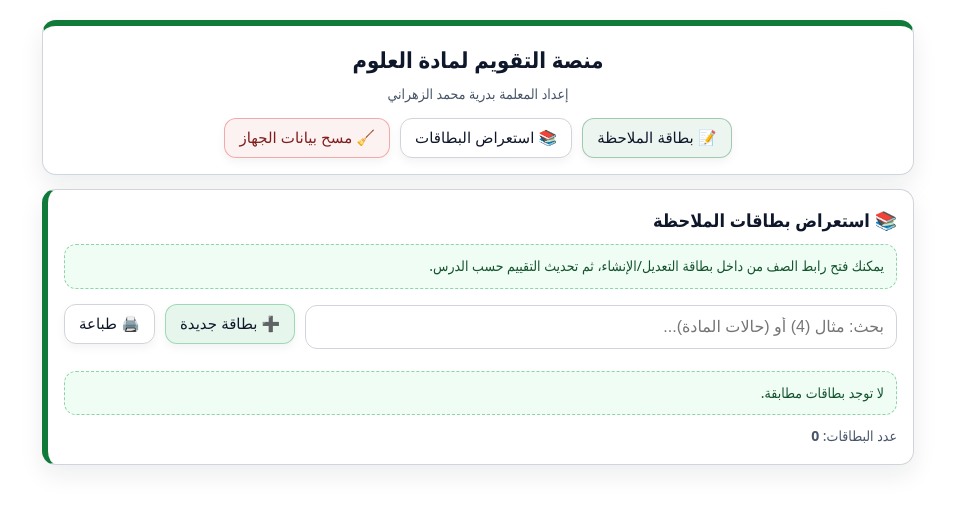
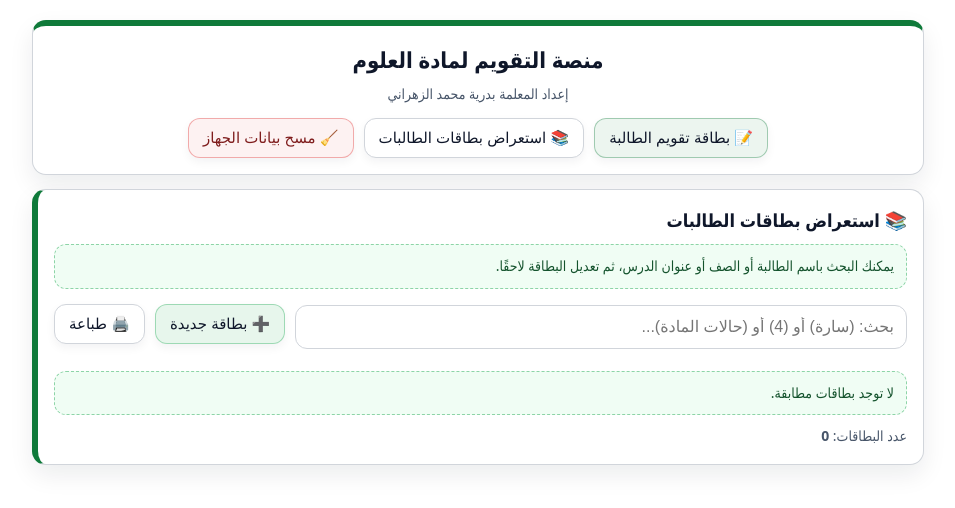
Before and after one commit to bazhrani1212-bit/47-, a plain HTML site: page index.html in a window 1280 px wide. Both pictures are taken after a click on the button "📚 استعراض البطاقات". Shown: the whole page, without its empty margins (162-1117 px from the left). Drawn offline with Linux system fonts and the light colour scheme.

Commit message:
Update index.html

```diff
--- a/index.html
+++ b/index.html
@@ -9,25 +9,34 @@
       --bg:#ffffff; --text:#0f172a; --muted:#475569;
       --border:#d1d5db; --green:#0f7a3a; --green2:#16a34a;
       --soft:#f8fafc; --shadow: 0 10px 24px rgba(15,23,42,.08);
-      --radius:14px; --max: 900px;
+      --radius:14px; --max: 920px;
     }
     *{box-sizing:border-box}
-    body{margin:0;background:var(--bg);color:var(--text);
+    body{
+      margin:0;background:var(--bg);color:var(--text);
       font-family:system-ui,-apple-system,"Segoe UI",Tahoma,Arial,sans-serif;
-      font-size:18px;line-height:1.6}
+      font-size:18px;line-height:1.6;
+    }
     .page{max-width:var(--max);margin:0 auto;padding:20px 14px 40px}
     .header{
-      border:1px solid var(--border);border-top:6px solid var(--green);
-      border-radius:var(--radius);background:#fff;box-shadow:var(--shadow);
-      padding:16px;text-align:center
+      border:1px solid var(--border);
+      border-top:6px solid var(--green);
+      border-radius:var(--radius);
+      background:#fff;
+      box-shadow:var(--shadow);
+      padding:16px;
+      text-align:center;
     }
     .header h1{margin:0;font-size:22px}
     .header .sub{margin:6px 0 0;color:var(--muted);font-size:14px}
     .nav{margin-top:12px;display:flex;gap:10px;justify-content:center;flex-wrap:wrap}
     .btn{
-      border:1px solid var(--border);background:#fff;color:var(--text);
-      padding:10px 14px;border-radius:12px;cursor:pointer;font-size:15px;
-      box-shadow:0 4px 10px rgba(15,23,42,.05);text-decoration:none;display:inline-flex;gap:8px;align-items:center
+      border:1px solid var(--border);
+      background:#fff;color:var(--text);
+      padding:10px 14px;border-radius:12px;
+      cursor:pointer;font-size:15px;
+      box-shadow:0 4px 10px rgba(15,23,42,.05);
+      text-decoration:none;display:inline-flex;gap:8px;align-items:center;
     }
     .btn:hover{background:var(--soft)}
     .btn.primary{border-color:rgba(15,122,58,.35);background:rgba(15,122,58,.08)}
@@ -35,34 +44,44 @@
     .btn.danger{border-color:rgba(220,38,38,.35);background:rgba(220,38,38,.06);color:#7f1d1d}
 
     .card{
-      margin-top:14px;border:1px solid var(--border);border-left:6px solid var(--green);
-      border-radius:var(--radius);background:#fff;box-shadow:var(--shadow);padding:16px
+      margin-top:14px;border:1px solid var(--border);
+      border-left:6px solid var(--green);
+      border-radius:var(--radius);
+      background:#fff;
+      box-shadow:var(--shadow);
+      padding:16px;
     }
     .card h2{margin:0 0 10px;font-size:18px}
     .muted{color:var(--muted);font-size:14px}
+
     label{display:block;margin-top:10px;color:var(--muted);font-size:14px}
     input,select,textarea{
-      width:100%;margin-top:6px;padding:12px;border-radius:12px;
-      border:1px solid var(--border);background:#fff;font-size:16px;outline:none
+      width:100%;margin-top:6px;padding:12px;
+      border-radius:12px;border:1px solid var(--border);
+      background:#fff;font-size:16px;outline:none;
     }
     input:focus,select:focus,textarea:focus{
-      border-color:rgba(15,122,58,.55);box-shadow:0 0 0 4px rgba(15,122,58,.10)
+      border-color:rgba(15,122,58,.55);
+      box-shadow:0 0 0 4px rgba(15,122,58,.10);
     }
     textarea{min-height:90px;resize:vertical}
     .row{display:flex;gap:10px;flex-wrap:wrap}
     .col{flex:1;min-width:240px}
-
     .notice{
-      margin-top:10px;background:#f0fdf4;border:1px dashed rgba(22,163,74,.45);
-      color:#14532d;border-radius:12px;padding:10px 12px;font-size:14px
+      margin-top:10px;background:#f0fdf4;
+      border:1px dashed rgba(22,163,74,.45);
+      color:#14532d;border-radius:12px;
+      padding:10px 12px;font-size:14px;
     }
     .pill{
       display:inline-block;padding:2px 10px;border-radius:999px;font-size:12px;
-      border:1px solid rgba(15,122,58,.25);background:rgba(15,122,58,.06);color:#14532d;margin-inline-start:6px
+      border:1px solid rgba(15,122,58,.25);
+      background:rgba(15,122,58,.06);color:#14532d;
+      margin-inline-start:6px;
     }
     .hr{height:1px;background:var(--border);margin:12px 0}
 
-    /* Rubric */
+    /* Student Rubric */
     .rubric{display:grid;gap:10px;margin-top:12px}
     .crit{border:1px solid var(--border);border-radius:12px;padding:12px;background:#fff}
     .critHead{display:flex;justify-content:space-between;gap:10px;flex-wrap:wrap;align-items:center}
@@ -71,13 +90,15 @@
     @media(min-width:760px){.levels{grid-template-columns:repeat(4,1fr)}}
     .lvl{
       border:1px solid var(--border);border-radius:12px;padding:10px;background:#fff;
-      cursor:pointer;user-select:none;min-height:78px;display:flex;flex-direction:column;gap:6px
+      cursor:pointer;user-select:none;min-height:78px;
+      display:flex;flex-direction:column;gap:6px;
     }
     .lvl b{font-size:14px}
     .lvl span{font-size:12px;color:var(--muted)}
     .lvl.active{
-      border-color:rgba(22,163,74,.70);background:rgba(22,163,74,.08);
-      box-shadow:0 0 0 4px rgba(22,163,74,.10)
+      border-color:rgba(22,163,74,.70);
+      background:rgba(22,163,74,.08);
+      box-shadow:0 0 0 4px rgba(22,163,74,.10);
     }
 
     /* list */
@@ -105,8 +126,8 @@
       <h1>منصة التقويم لمادة العلوم</h1>
       <div class="sub">إعداد المعلمة بدرية محمد الزهراني</div>
       <div class="nav">
-        <button class="btn primary" id="goForm">📝 بطاقة الملاحظة</button>
-        <button class="btn" id="goList">📚 استعراض البطاقات</button>
+        <button class="btn primary" id="goForm">📝 بطاقة تقويم الطالبة</button>
+        <button class="btn" id="goList">📚 استعراض بطاقات الطالبات</button>
         <button class="btn danger" id="clearLocal" title="يمسح بيانات هذا الجهاز فقط">🧹 مسح بيانات الجهاز</button>
       </div>
     </div>
@@ -122,23 +143,25 @@
     6: "https://36primery-school.my.canva.site/dahairgwces"
   };
 
-  const LS_GRADE = "science_obs_grade_v2";
-  const LS_OBS   = "science_observations_v3";
+  const LS_GRADE = "science_student_grade_v1";
+  const LS_STU_EVAL = "science_student_evals_v1";
 
+  // سلالم تقدير تقويم الطالبة (4 مستويات)
   const RUBRIC = [
-    { key:"objective",  name:"وضوح الهدف", desc:["غير واضح", "واضح جزئيًا", "واضح", "واضح ومُعلن"] },
-    { key:"engage",     name:"تفاعل الطالبات", desc:["ضعيف", "متوسط", "جيد", "عالٍ ومتنوع"] },
-    { key:"strategy",   name:"استراتيجيات التدريس", desc:["غير مناسبة", "محدودة", "مناسبة", "مناسبة + تمايز"] },
-    { key:"assessment", name:"التقويم والتغذية الراجعة", desc:["لا يوجد", "محدود", "مستمر", "مستمر + فاعل"] },
-    { key:"classroom",  name:"إدارة الصف", desc:["تحتاج دعم", "مقبولة", "جيدة", "متميزة"] },
+    { key:"understand", name:"الفهم والاستيعاب", desc:["ضعيف", "مقبول", "جيد", "ممتاز"] },
+    { key:"apply",      name:"التطبيق", desc:["ضعيف", "مقبول", "جيد", "ممتاز"] },
+    { key:"participate",name:"المشاركة", desc:["ضعيفة", "مقبولة", "جيدة", "متميزة"] },
+    { key:"skills",     name:"المهارات العلمية", desc:["ضعيفة", "مقبولة", "جيدة", "ممتازة"] },
+    { key:"behavior",   name:"الانضباط والسلوك", desc:["يحتاج دعم", "مقبول", "جيد", "متميز"] },
   ];
 
   const view = document.getElementById("view");
+
   function esc(s){ return (s??"").toString().replace(/[&<>"']/g, m => ({'&':'&amp;','<':'&lt;','>':'&gt;','"':'&quot;',"'":'&#39;'}[m])); }
   function nowISO(){ return new Date().toISOString(); }
   function uid(){ return (crypto?.randomUUID ? crypto.randomUUID() : String(Date.now()) + Math.random().toString(16).slice(2)); }
-  function loadObs(){ return JSON.parse(localStorage.getItem(LS_OBS) || "[]"); }
-  function saveObs(list){ localStorage.setItem(LS_OBS, JSON.stringify(list)); }
+  function loadEvals(){ return JSON.parse(localStorage.getItem(LS_STU_EVAL) || "[]"); }
+  function saveEvals(list){ localStorage.setItem(LS_STU_EVAL, JSON.stringify(list)); }
   function getToday(){
     const t=new Date(); const y=t.getFullYear(), m=String(t.getMonth()+1).padStart(2,'0'), d=String(t.getDate()).padStart(2,'0');
     return `${y}-${m}-${d}`;
@@ -151,7 +174,7 @@
     const gtxt = grade ? `الصف ${grade}` : "اختاري الصف أولاً";
     return `
       <div class="notice openLinks">
-        <b>روابط التقويم (${esc(gtxt)})</b><br>
+        <b>روابط تقويم العلوم (${esc(gtxt)})</b><br>
         ${grade ? `
           <a class="btn green" href="${esc(url)}" target="_blank" rel="noopener noreferrer">🔗 فتح تقويم الصف ${esc(grade)} (Canva)</a>
           <div class="muted" style="margin-top:6px">يفتح في تبويب جديد لضمان عمل الرابط.</div>
@@ -164,7 +187,7 @@
 
   function renderForm(editId=null){
     const gradeSaved = localStorage.getItem(LS_GRADE) || "";
-    const list = loadObs();
+    const list = loadEvals();
     const existing = editId ? list.find(x=>x.id===editId) : null;
 
     const v = existing || {
@@ -174,8 +197,9 @@
       grade: gradeSaved,
       date: getToday(),
       lessonTitle: "",
-      observerName: "بدرية محمد الزهراني",
-      teacherObserved: "",
+      studentName: "",
+      studentClass: "",
+      evaluatorName: "بدرية محمد الزهراني",
       notes: "",
       levels: {}
     };
@@ -202,7 +226,7 @@
 
     view.innerHTML = `
       <div class="card">
-        <h2>📝 بطاقة الملاحظة ${editId ? '<span class="pill">تعديل</span>' : ""}</h2>
+        <h2>📝 بطاقة تقويم الطالبة ${editId ? '<span class="pill">تعديل</span>' : ""}</h2>
 
         <div class="row">
           <div class="col">
@@ -215,7 +239,7 @@
             </select>
           </div>
           <div class="col">
-            <label>تاريخ الملاحظة</label>
+            <label>تاريخ التقويم</label>
             <input id="date" type="date" value="${esc(v.date)}" />
           </div>
         </div>
@@ -224,23 +248,23 @@
 
         <div class="row">
           <div class="col">
-            <label>عنوان الدرس</label>
-            <input id="lessonTitle" placeholder="مثال: حالات المادة" value="${esc(v.lessonTitle)}" />
+            <label>اسم الطالبة</label>
+            <input id="studentName" placeholder="اكتبي اسم الطالبة" value="${esc(v.studentName)}" />
           </div>
           <div class="col">
-            <label>اسم الملاحِظة</label>
-            <input id="observerName" value="${esc(v.observerName)}" />
+            <label>الشعبة / الفصل</label>
+            <input id="studentClass" placeholder="مثال: رابع/ب" value="${esc(v.studentClass)}" />
           </div>
         </div>
 
         <div class="row">
           <div class="col">
-            <label>اسم المعلمة المُلاحظة (اختياري)</label>
-            <input id="teacherObserved" placeholder="اختياري" value="${esc(v.teacherObserved)}" />
+            <label>عنوان الدرس</label>
+            <input id="lessonTitle" placeholder="مثال: حالات المادة" value="${esc(v.lessonTitle)}" />
           </div>
           <div class="col">
-            <label>حالة البطاقة</label>
-            <input value="${editId ? "تحديث بطاقة محفوظة" : "إدخال بطاقة جديدة"}" disabled />
+            <label>اسم المقيمة</label>
+            <input id="evaluatorName" value="${esc(v.evaluatorName)}" />
           </div>
         </div>
 
@@ -249,8 +273,8 @@
         <h2 style="font-size:16px;margin:0 0 6px">سلالم التقدير</h2>
         <div class="rubric" id="rubricBox">${rubricHtml}</div>
 
-        <label>ملاحظات نوعية</label>
-        <textarea id="notes" placeholder="اكتبي الملاحظات...">${esc(v.notes)}</textarea>
+        <label>ملاحظات داعمة</label>
+        <textarea id="notes" placeholder="اكتبي ملاحظات (نقاط قوة/جوانب تحسين)...">${esc(v.notes)}</textarea>
 
         <div class="tools">
           <button class="btn green" id="saveBtn">💾 ${editId ? "تحديث البطاقة" : "حفظ البطاقة"}</button>
@@ -260,13 +284,13 @@
         </div>
 
         <div class="notice">
-          ✔️ التقييم يتم بعد فتح رابط الصف ثم تعبئة البطاقة للدرس/الصف.<br>
-          * لا يوجد اسم طالبة حسب طلبك.
+          ✔️ افتحي رابط الصف ثم قيّمي الطالبة في الدرس نفسه واحفظي البطاقة.<br>
+          بعد الحفظ ستجدينها في "استعراض بطاقات الطالبات" ويمكن تعديلها لاحقًا.
         </div>
       </div>
     `;
 
-    // Grade
+    // grade
     const gradeSel = document.getElementById("grade");
     gradeSel.value = v.grade || "";
     gradeSel.onchange = () => {
@@ -274,7 +298,7 @@
       document.getElementById("linksHere").innerHTML = openLinksBlock(gradeSel.value);
     };
 
-    // rubric interactions
+    // rubric
     const levels = {...(v.levels || {})};
     document.querySelectorAll(".lvl").forEach(box=>{
       box.addEventListener("click", ()=>{
@@ -290,21 +314,23 @@
     document.getElementById("saveBtn").onclick = () => {
       const grade = gradeSel.value;
       const date  = (document.getElementById("date").value || "").trim();
+      const studentName = (document.getElementById("studentName").value || "").trim();
+      const studentClass = (document.getElementById("studentClass").value || "").trim();
       const lessonTitle = (document.getElementById("lessonTitle").value || "").trim();
-      const observerName = (document.getElementById("observerName").value || "").trim();
-      const teacherObserved = (document.getElementById("teacherObserved").value || "").trim();
+      const evaluatorName = (document.getElementById("evaluatorName").value || "").trim();
       const notes = (document.getElementById("notes").value || "").trim();
 
       if(!grade){ alert("فضلاً اختاري الصف الدراسي."); return; }
+      if(!studentName){ alert("فضلاً اكتبي اسم الطالبة."); return; }
       if(!lessonTitle){ alert("فضلاً اكتبي عنوان الدرس."); return; }
       if(Object.keys(levels).length < 3){ alert("اختاري سلالم التقدير (على الأقل 3 معايير)."); return; }
 
-      const list = loadObs();
+      const list = loadEvals();
       const record = {
         id: v.id,
         createdAt: v.createdAt || nowISO(),
         updatedAt: nowISO(),
-        grade, date, lessonTitle, observerName, teacherObserved, notes,
+        grade, date, studentName, studentClass, lessonTitle, evaluatorName, notes,
         levels
       };
 
@@ -312,8 +338,8 @@
       if(idx >= 0) list[idx] = record;
       else list.unshift(record);
 
-      saveObs(list);
-      alert(idx>=0 ? "تم تحديث البطاقة ✅" : "تم حفظ البطاقة ✅");
+      saveEvals(list);
+      alert(idx>=0 ? "تم تحديث بطاقة الطالبة ✅" : "تم حفظ بطاقة الطالبة ✅");
       renderList();
     };
 
@@ -323,14 +349,16 @@
   }
 
   function renderList(){
-    const list = loadObs();
+    const list = loadEvals();
     view.innerHTML = `
       <div class="card">
-        <h2>📚 استعراض بطاقات الملاحظة</h2>
-        <div class="notice">يمكنك فتح رابط الصف من داخل بطاقة التعديل/الإنشاء، ثم تحديث التقييم حسب الدرس.</div>
+        <h2>📚 استعراض بطاقات الطالبات</h2>
+        <div class="notice">
+          يمكنك البحث باسم الطالبة أو الصف أو عنوان الدرس، ثم تعديل البطاقة لاحقًا.
+        </div>
 
         <div class="tools">
-          <input id="q" class="search" placeholder="بحث: مثال (4) أو (حالات المادة)..." />
+          <input id="q" class="search" placeholder="بحث: (سارة) أو (4) أو (حالات المادة)..." />
           <button class="btn green" id="newCardBtn">➕ بطاقة جديدة</button>
           <button class="btn" id="printBtn">🖨️ طباعة</button>
         </div>
@@ -354,10 +382,10 @@
             <div class="item">
               <div class="itemTop">
                 <div>
-                  <div class="itemTitle">الصف ${esc(rec.grade)} — ${esc(rec.lessonTitle)}</div>
+                  <div class="itemTitle">${esc(rec.studentName)} <span class="pill">الصف ${esc(rec.grade)}</span> — ${esc(rec.lessonTitle)}</div>
                   <div class="itemMeta">
-                    التاريخ: ${esc(rec.date || "")} — آخر تحديث: ${esc(when)}
-                    <span class="pill">المجموع ${sc}/${maxScore()}</span>
+                    الشعبة: ${esc(rec.studentClass||"—")} — التاريخ: ${esc(rec.date||"")}
+                    — آخر تحديث: ${esc(when)} — <span class="pill">المجموع ${sc}/${maxScore()}</span>
                   </div>
                 </div>
                 <div class="itemBtns">
@@ -367,8 +395,7 @@
                 </div>
               </div>
               <div class="muted" style="margin-top:8px">
-                الملاحِظة: ${esc(rec.observerName || "")}
-                ${rec.teacherObserved ? " — المعلمة المُلاحظة: " + esc(rec.teacherObserved) : ""}
+                المقيمة: ${esc(rec.evaluatorName||"")} ${rec.notes ? " — ملاحظة: " + esc(rec.notes) : ""}
               </div>
             </div>
           `;
@@ -382,8 +409,8 @@
       box.querySelectorAll("[data-del]").forEach(b=>{
         b.onclick = ()=>{
           const id = b.getAttribute("data-del");
-          if(!confirm("تأكيد حذف البطاقة؟")) return;
-          saveObs(loadObs().filter(x=>x.id!==id));
+          if(!confirm("تأكيد حذف بطاقة الطالبة؟")) return;
+          saveEvals(loadEvals().filter(x=>x.id!==id));
           draw(filterList(document.getElementById("q").value || ""));
         };
       });
@@ -394,9 +421,10 @@
       if(!q) return list;
       return list.filter(r=>{
         const g = String(r.grade||"").toLowerCase();
+        const s = (r.studentName||"").toLowerCase();
         const t = (r.lessonTitle||"").toLowerCase();
-        const o = (r.observerName||"").toLowerCase();
-        return g.includes(q) || t.includes(q) || o.includes(q);
+        const c = (r.studentClass||"").toLowerCase();
+        return g.includes(q) || s.includes(q) || t.includes(q) || c.includes(q);
       });
     }
 
@@ -407,18 +435,18 @@
     draw(list);
   }
 
-  // شريط علوي
+  // top bar
   document.getElementById("goForm").onclick = ()=> renderForm(null);
   document.getElementById("goList").onclick = ()=> renderList();
   document.getElementById("clearLocal").onclick = ()=>{
-    if(confirm("سيتم مسح جميع البطاقات المحفوظة على هذا الجهاز فقط. متابعة؟")){
-      localStorage.removeItem(LS_OBS);
+    if(confirm("سيتم مسح جميع بطاقات الطالبات المحفوظة على هذا الجهاز فقط. متابعة؟")){
+      localStorage.removeItem(LS_STU_EVAL);
       localStorage.removeItem(LS_GRADE);
       renderForm(null);
     }
   };
 
-  // تشغيل
+  // start
   renderForm(null);
 </script>
 
```
